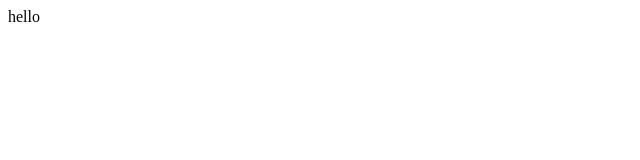
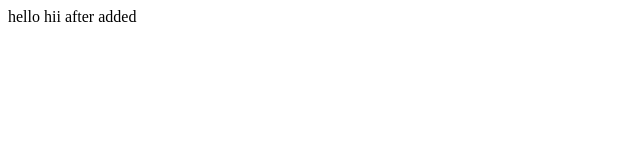
Before and after one commit to tawfiqahmad/myproject, a website: page views/login.html in a window 1280 px wide. Shown: the whole page, without its empty margins (0-640 px from the left). Drawn offline with Linux system fonts and the light colour scheme.

Commit message:
login file editted second time

```diff
--- a/views/login.html
+++ b/views/login.html
@@ -3,6 +3,7 @@
 <script>
 
     document.write ("hello ");
+    document.write ("hii after added");
 </script>
 </body>
 </html>
```
